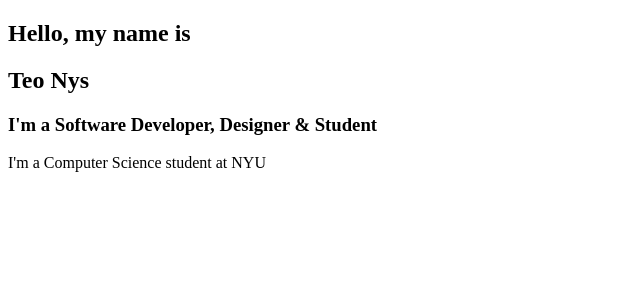
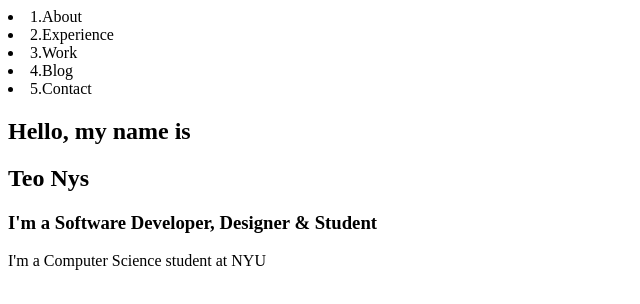
Before and after one commit to synoet/nyst-v1, a Gatsby site: page / in a window 1280 px wide. Shown: the whole page, without its empty margins (0-640 px from the left). Built offline with nearby package versions, Linux system fonts and the light colour scheme; Gatsby itself is replaced by a stand-in of ours.

Commit message:
basic navbar

```diff
--- a/package.json
+++ b/package.json
@@ -15,6 +15,7 @@
   },
   "dependencies": {
     "gatsby": "^2.24.79",
+    "prop-types": "^15.7.2",
     "react": "^16.12.0",
     "react-dom": "^16.12.0",
     "styled-components": "^5.2.0"
--- a/src/components/nav.js
+++ b/src/components/nav.js
@@ -1,10 +1,33 @@
 import React from 'react'
+import { Link } from 'gatsby';
+import PropTypes from 'prop-types';
+import styled, {css} from 'styled-components';
+import {navLinks } from '../config.js'
+
+const StyledHeader = styled.header`
+
+`;
+
+const StyledNav = styled.nav`
+
+`;
+
+
+const StyledLinks = styled.div`
+
+`;
 
 const nav = () => {
     return (
-        <div>
-
-        </div>
+        <StyledHeader>
+            <StyledNav>
+                <StyledLinks>
+                    {navLinks.map(({url, name}, index) => (
+                        <li><Link>{index + 1}.{name}</Link></li>
+                    ))}
+                </StyledLinks>
+            </StyledNav>
+        </StyledHeader>
     )
 }
 
--- a/src/pages/index.js
+++ b/src/pages/index.js
@@ -1,10 +1,12 @@
 import React from "react"
 import Hero from '../components/sections/hero.js'
+import Nav from '../components/nav.js'
 
 export default function Home() {
   return (
 
     <div>
+      <Nav />
       <Hero />
     </div>
   )
```
